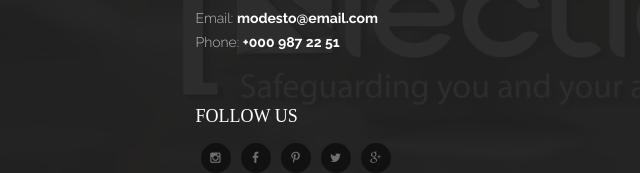
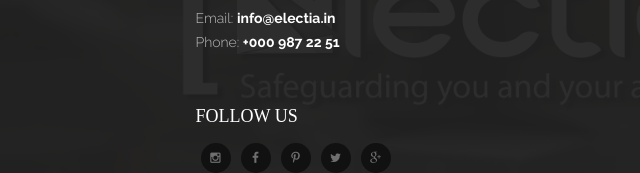
Before and after one commit to SachinMore/electia, a plain HTML site: page index.html in a window 1280 px wide. Both pictures are taken after a click on the element 1219 px from the left and 57 px from the top of the page. Shown: the part 408-581 px from the top of the page, 167-807 px from the left. Drawn offline with Linux system fonts and the light colour scheme; a web font is replaced by a local one.

Commit message:
title and related name changes

```diff
--- a/index.html
+++ b/index.html
@@ -22,7 +22,7 @@
         <link href="css/ie9.css" rel="stylesheet" type="text/css" />
     <![endif]-->
     <link rel="shortcut icon" href="img/favicon.ico" />
-    <title>Modesto</title>
+    <title>Electia</title>
 </head>
 <body class="fonts-4">
 
@@ -246,7 +246,7 @@
                             <div class="simple-article light transparent col-xs-b30 col-sm-b50">
                                 <div class="h4 small">CONTACT INFO</div>
                                 <div class="empty-space col-xs-b10"></div>
-                                <p>Email: <a class="mouseover-simple" href="mailto:modesto@email.com" style="color: #fff;"><b>modesto@email.com</b></a></p>
+                                <p>Email: <a class="mouseover-simple" href="mailto:info@electia.in" style="color: #fff;"><b>info@electia.in</b></a></p>
                                 <p>Phone: <a class="mouseover-simple" href="tel:+0009872251" style="color: #fff;"><b>+000 987 22 51</b></a></p>
                             </div>
                             <div class="h4 small light">FOLLOW US</div>
```
